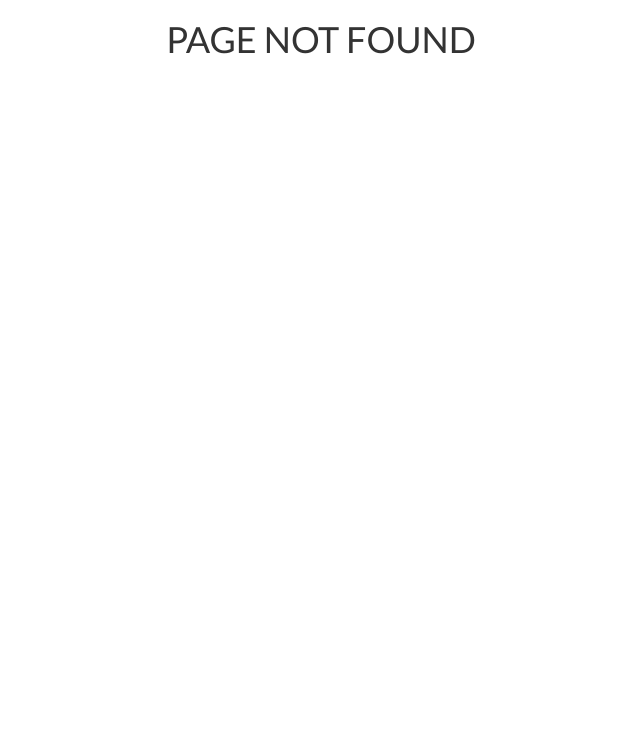
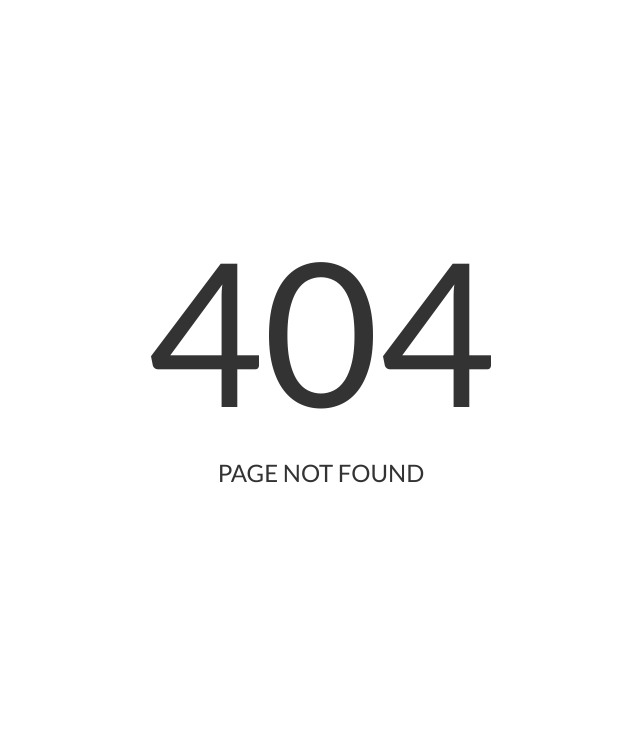
Before and after one commit to denzildoyle/Personal-Website-Wordpress, a WordPress theme: template 404.php in a window 1280 px wide. Shown: the top 736 px of the page, without its empty margins (319-959 px from the left). After the commit the page ends 483 px from the top, so only its background shows below. Run offline with PHP 8.4 and a stand-in for WordPress, Linux system fonts and the light colour scheme; the site name, menu and one post (Sample post) are stand-ins, and other content is empty.

Commit message:
Add new temperary 404 page

```diff
--- a/404.php
+++ b/404.php
@@ -1,2 +1,26 @@
 <?php get_header(); ?>
-	<center><h1><?php _e("PAGE NOT FOUND","wpbootstrap"); ?></h1></center>
+		<style>
+			.page-error{
+				text-align: center;
+				display: block;
+				position: absolute;
+				top: 50%;
+				left: 50%;
+				margin-top: -200px;
+				margin-left: -174px;
+			}
+			.page-error h1{
+				font-size: 200px;
+			}
+			.page-error h3{
+				font-size: 24px;
+				text-transform: uppercase;
+			}
+
+		</style>
+		<div class="page-error">
+			<h1>404</h1>
+			<h3>page not found</h3>
+		</div>
+    </body>
+</html>
```
